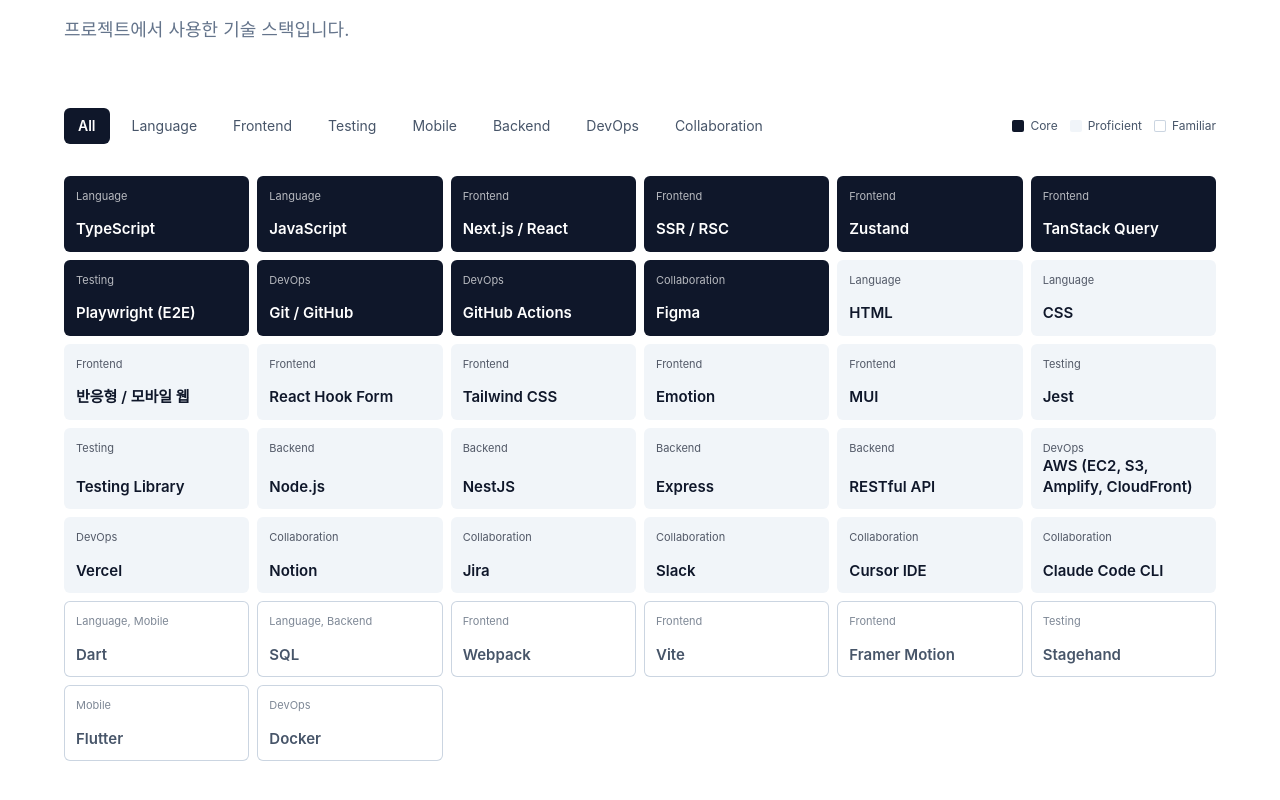
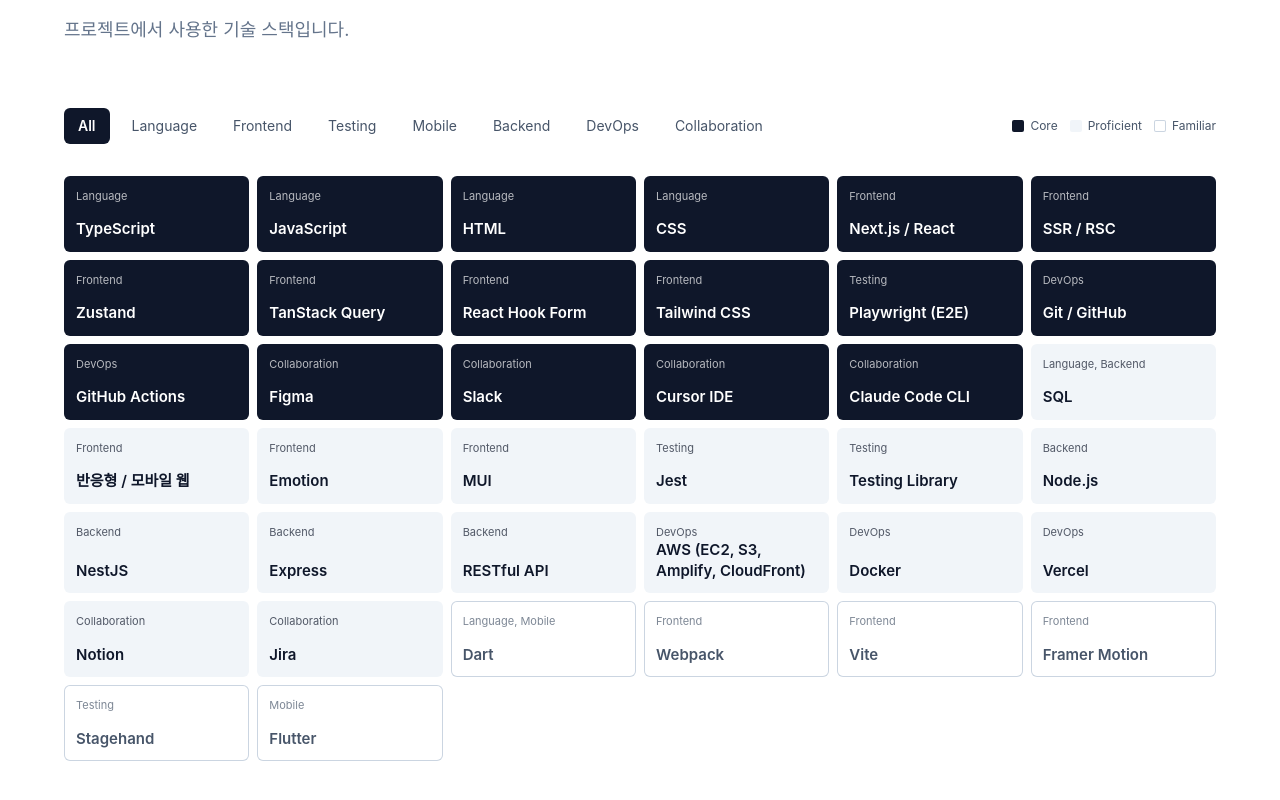
Before and after one commit to WhyBusyy/portfolio, a Next.js app: page / in a window 1280 px wide. Shown: the part 7813-8613 px from the top of the page. Built offline with nearby package versions, Linux system fonts and the light colour scheme; a web font is replaced by a local one.

Commit message:
fix: Skills 숙련도 조정 (HTML·CSS·Tailwind 등 Core, Docker·SQL Proficient)

```diff
--- a/src/components/Skills.tsx
+++ b/src/components/Skills.tsx
@@ -18,10 +18,10 @@
     skills: [
       { name: "TypeScript", level: "core" },
       { name: "JavaScript", level: "core" },
-      { name: "HTML", level: "proficient" },
-      { name: "CSS", level: "proficient" },
+      { name: "HTML", level: "core" },
+      { name: "CSS", level: "core" },
       { name: "Dart", level: "familiar" },
-      { name: "SQL", level: "familiar" },
+      { name: "SQL", level: "proficient" },
     ],
   },
   {
@@ -32,8 +32,8 @@
       { name: "Zustand", level: "core" },
       { name: "TanStack Query", level: "core" },
       { name: "반응형 / 모바일 웹", level: "proficient" },
-      { name: "React Hook Form", level: "proficient" },
-      { name: "Tailwind CSS", level: "proficient" },
+      { name: "React Hook Form", level: "core" },
+      { name: "Tailwind CSS", level: "core" },
       { name: "Emotion", level: "proficient" },
       { name: "MUI", level: "proficient" },
       { name: "Webpack", level: "familiar" },
@@ -64,14 +64,14 @@
       { name: "NestJS", level: "proficient" },
       { name: "Express", level: "proficient" },
       { name: "RESTful API", level: "proficient" },
-      { name: "SQL", level: "familiar" },
+      { name: "SQL", level: "proficient" },
     ],
   },
   {
     title: "DevOps",
     skills: [
       { name: "AWS (EC2, S3, Amplify, CloudFront)", level: "proficient" },
-      { name: "Docker", level: "familiar" },
+      { name: "Docker", level: "proficient" },
       { name: "Git / GitHub", level: "core" },
       { name: "GitHub Actions", level: "core" },
       { name: "Vercel", level: "proficient" },
@@ -83,9 +83,9 @@
       { name: "Figma", level: "core" },
       { name: "Notion", level: "proficient" },
       { name: "Jira", level: "proficient" },
-      { name: "Slack", level: "proficient" },
-      { name: "Cursor IDE", level: "proficient" },
-      { name: "Claude Code CLI", level: "proficient" },
+      { name: "Slack", level: "core" },
+      { name: "Cursor IDE", level: "core" },
+      { name: "Claude Code CLI", level: "core" },
     ],
   },
 ];
```
